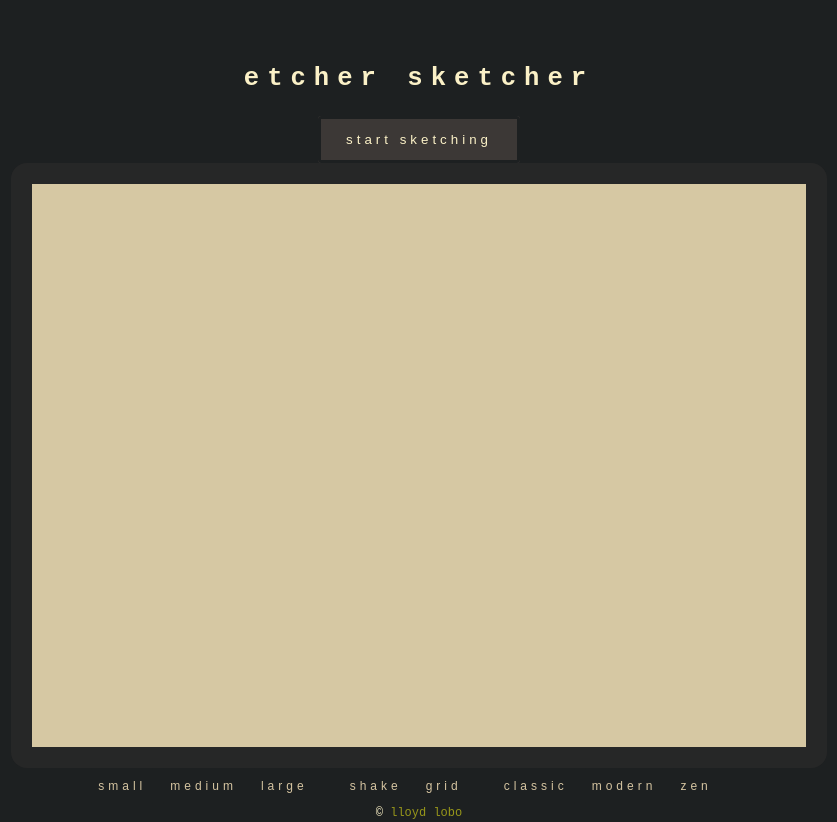
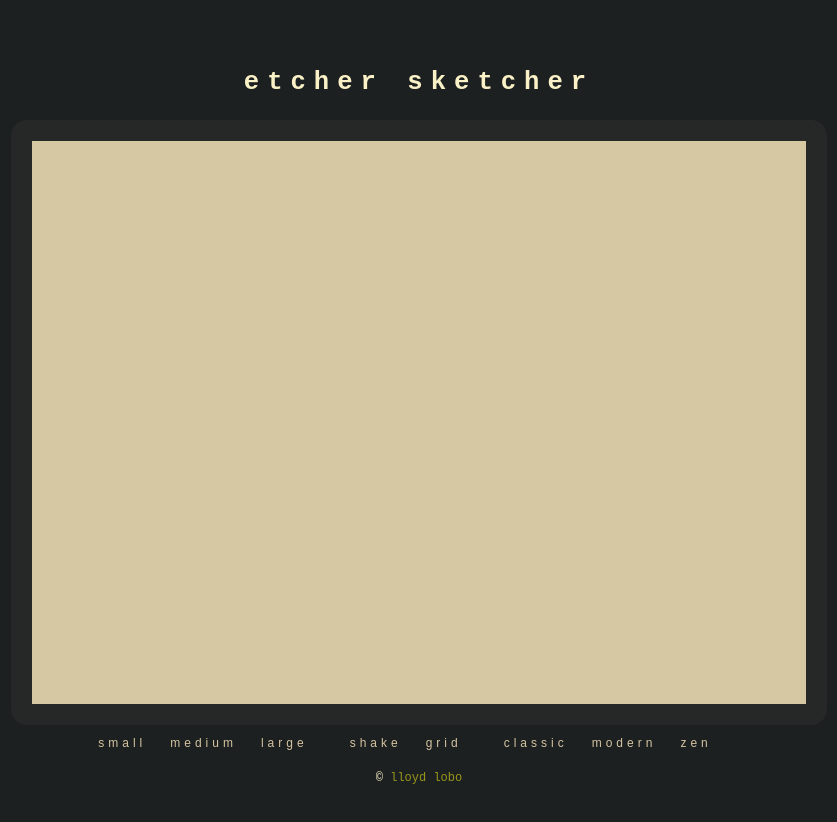
Before and after one commit to lloydlobo/etcher-sketcher, a website built with Vite: page index.html in a window 1280 px wide. Both pictures are taken after a click on the button "start sketching". Shown: the whole page, without its empty margins (221-1058 px from the left). After the commit the page ends 800 px from the top, so only its background shows below. Built offline with nearby package versions, Linux system fonts and the light colour scheme.

Commit message:
feat: remove startSketching button when clicked

```diff
--- a/index.html
+++ b/index.html
@@ -27,13 +27,21 @@
       <div id="app" class="main__app"></div>
 
       <!-- inspired -->
+      <!-- MAIN ETCH SKETCH CONTAINER -->
       <div
         id="containerGrid"
         class="main__container-grid grid-medium-default"
         data-ruler="false"
       ></div>
 
-      <div data-hidden="true" id="#controls" class="main__controls">
+      <!-- CONTROLS -->
+      <!-- to make it draggable like vis-bug https://codepen.io/WebDevSimplified/pen/JjdveeV -->
+      <div
+        data-hidden="true"
+        id="#controls"
+        class="main__controls"
+        draggable="true"
+      >
         <div class="main__controls__btns-size buttons-controls">
           <!-- <p>Grid density:</p> -->
           <button
--- a/src/main.ts
+++ b/src/main.ts
@@ -441,7 +441,8 @@ function main() {
   const btnStartSketching = document.getElementById( `btnStartSketching`,) as HTMLButtonElement; // prettier-ignore
   // prettier-ignore
   btnStartSketching.addEventListener( 'mousedown', () => {
-    sleep(300).then(() => startSketchGame());
+    btnStartSketching.remove();
+    sleep(100).then(() => startSketchGame());
     colorDivHashMap(MODE_SELECT_STYLE[MODE_CLASSIC].backgroundColor);
     },
     { once: true },
```
